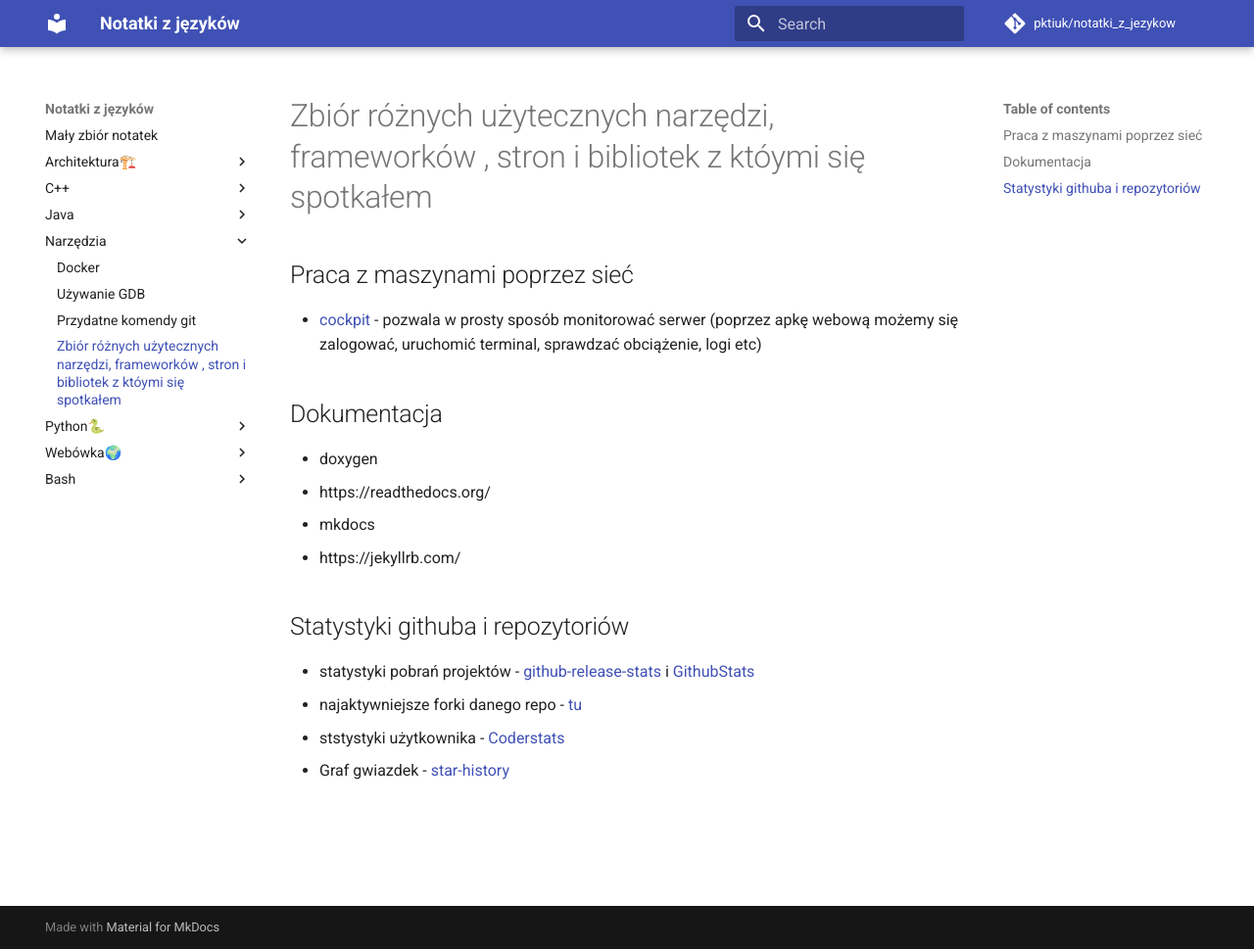
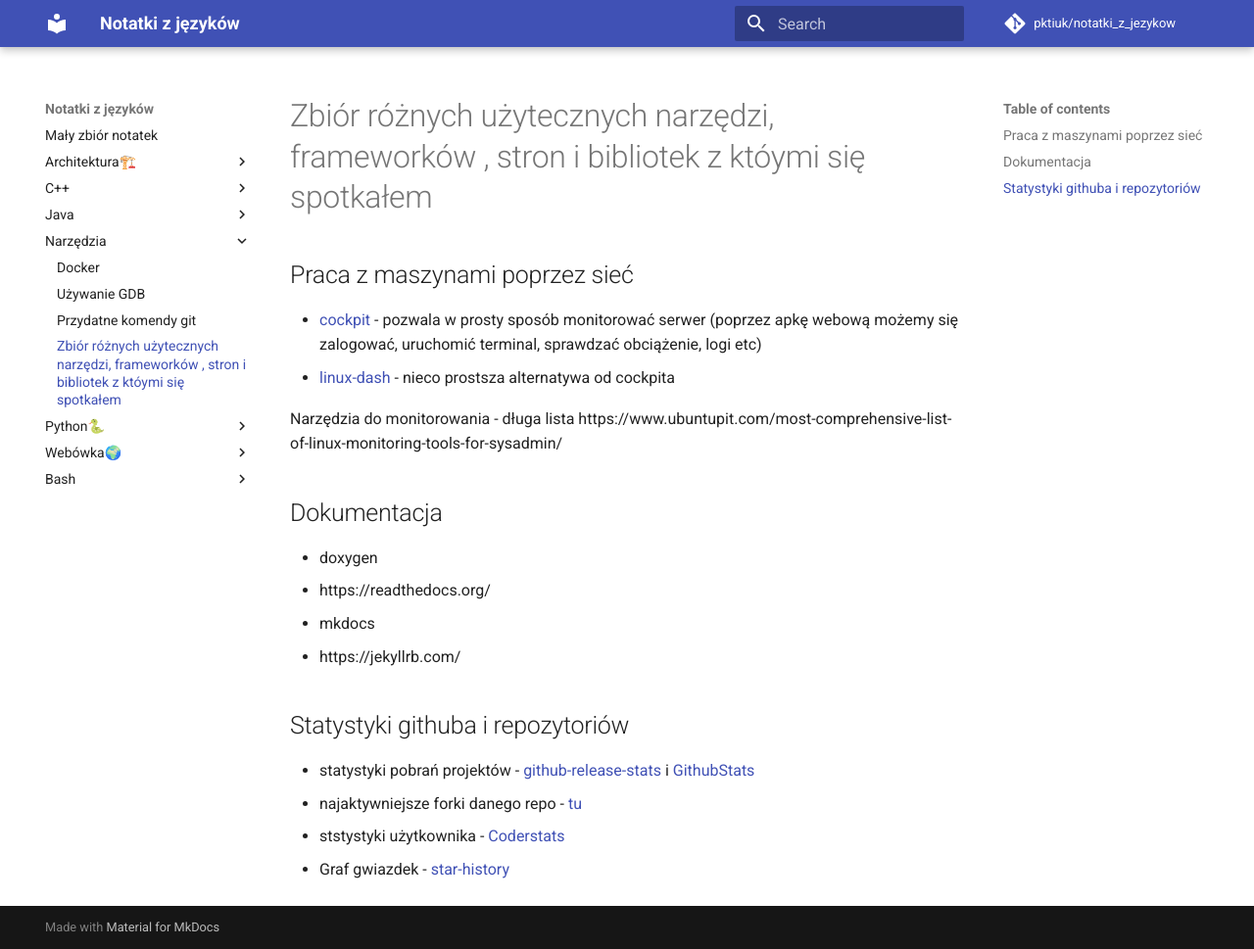
Before and after one commit to pktiuk/notatki_z_jezykow, an MkDocs documentation site: the page built from docs/Narzędzia/narzedzia.md, in a window 1280 px wide and 969 px high. Shown: the whole window at 98% size. Built offline with MkDocs 1.6.1 and Material for MkDocs 9.7.7, drawn with Linux system fonts in a browser that asks for light colours; comment, search, counter and statistics services are not loaded.

Commit message:
Więcej narzędzi do monitorowania

```diff
--- a/docs/Narzędzia/narzedzia.md
+++ b/docs/Narzędzia/narzedzia.md
@@ -3,6 +3,9 @@
 ## Praca z maszynami poprzez sieć
 
 - [cockpit](https://cockpit-project.org/) - pozwala w prosty sposób monitorować serwer (poprzez apkę webową możemy się zalogować, uruchomić terminal, sprawdzać obciążenie, logi etc)
+- [linux-dash](https://afaqurk.github.io/linux-dash/#/system-status) - nieco prostsza alternatywa od cockpita
+
+Narzędzia do monitorowania - długa lista https://www.ubuntupit.com/most-comprehensive-list-of-linux-monitoring-tools-for-sysadmin/
 
 ## Dokumentacja
 
```
